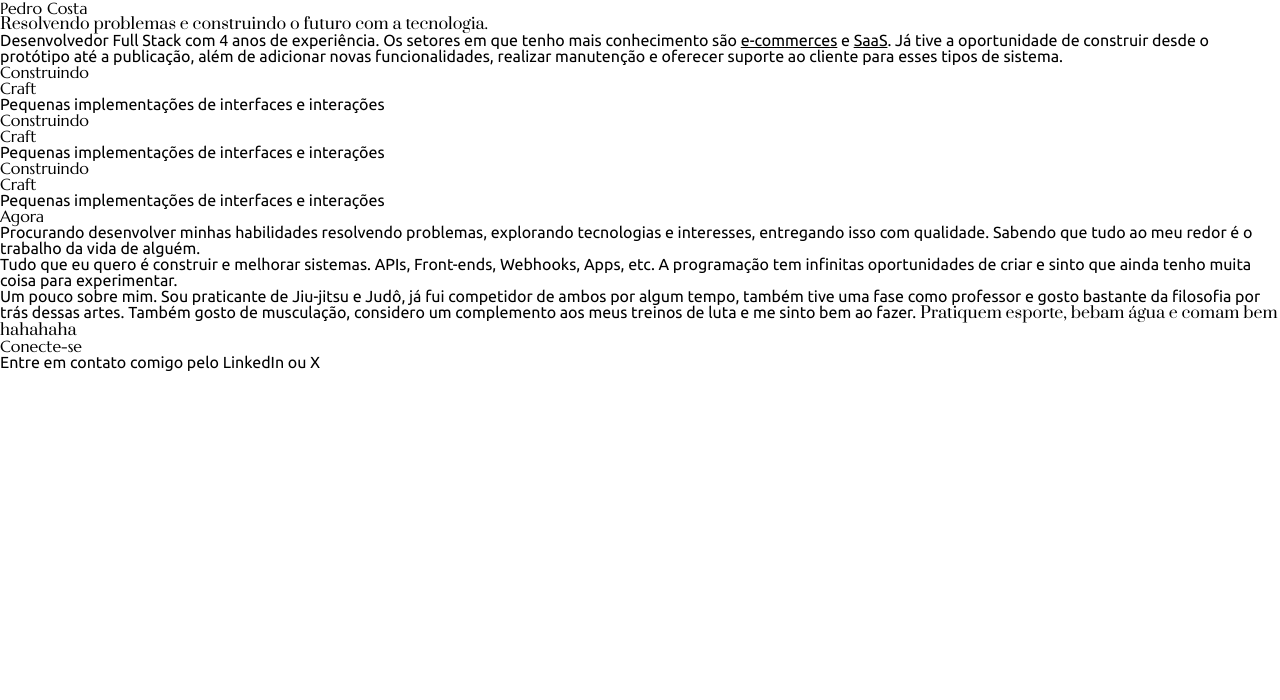
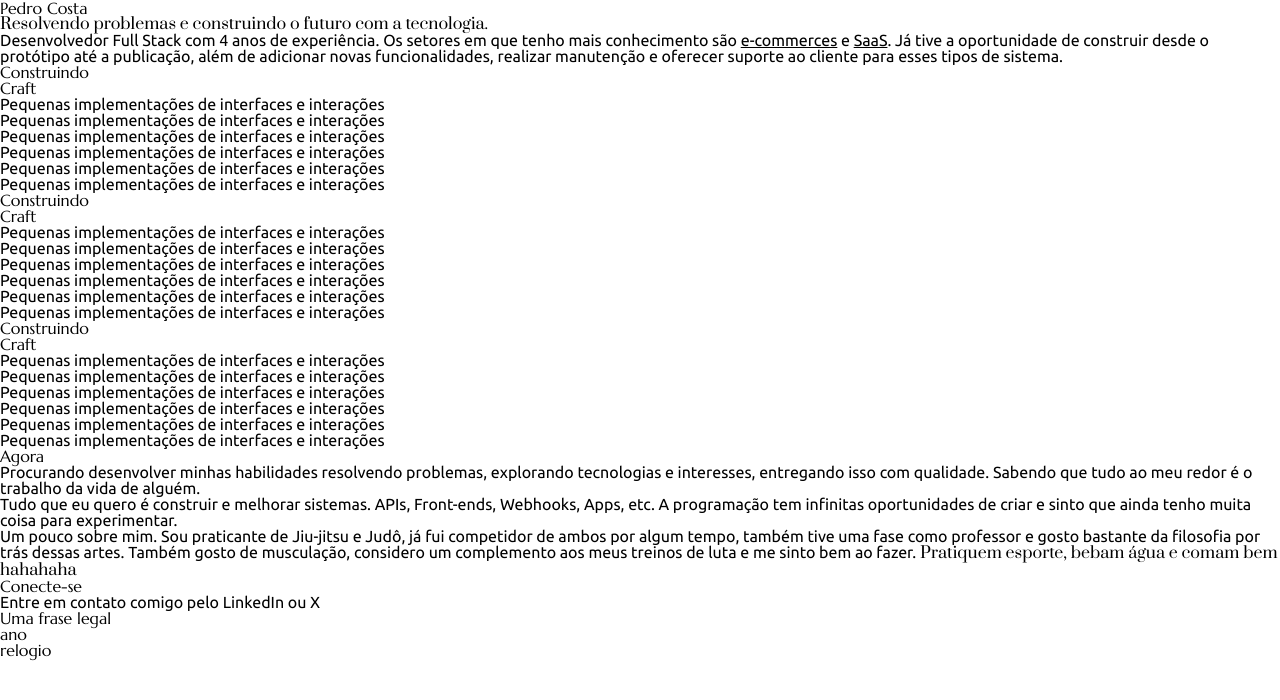
Before and after one commit to phmc99/portfolio, a Next.js app: page / in a window 1280 px wide. Shown: the top 700 px of the page. Built offline with nearby package versions, Linux system fonts and the light colour scheme.

Commit message:
WIP - Footer structure

```diff
--- a/src/app/layout.tsx
+++ b/src/app/layout.tsx
@@ -2,6 +2,7 @@ import type { Metadata } from "next";
 
 import "./globals.css";
 import { marcellus } from "./fonts";
+import Footer from "@/components/Footer";
 
 export const metadata: Metadata = {
   title: "Pedro Costa",
@@ -22,6 +23,8 @@ export default function RootLayout({
     >
       <body className="bg-zinc-100 dark:bg-zinc-900 text-zinc-900 dark:text-zinc-100">
         {children}
+
+        <Footer />
       </body>
     </html>
   );
--- a/src/app/page.tsx
+++ b/src/app/page.tsx
@@ -6,21 +6,23 @@ import Link from "next/link";
 export default function Home() {
   return (
     <main>
-      <section className="flex flex-col  justify-center gap-2 lg:w-1/2 max-w-[920px] lg:mx-auto px-6 pt-20 pb-10 md:px-16 lg:px-0">
+      <section className="flex flex-col justify-center gap-2 lg:w-1/2 max-w-[920px] lg:mx-auto px-6 pt-20 pb-10 md:px-16 lg:px-0">
         <h1 className={`${marcellus.className} text-2xl md:text-3xl`}>
           Pedro Costa
         </h1>
-        <p className={`${prata.className} text-sm md:text-base text-zinc-500`}>
+        <p className={`${prata.className} text-sm md:text-base text-zinc-400`}>
           Resolvendo problemas e construindo o futuro com a tecnologia.
         </p>
         <p className={`${ubuntu.className} text-sm/6 md:text-base/6 mt-4`}>
           <span className="font-bold">
             Desenvolvedor Full Stack com 4 anos de experiência.
           </span>{" "}
-          Os setores em que tenho mais conhecimento são <u>e-commerces</u> e{" "}
-          <u>SaaS</u>. Já tive a oportunidade de construir desde o protótipo até
-          a publicação, além de adicionar novas funcionalidades, realizar
-          manutenção e oferecer suporte ao cliente para esses tipos de sistema.
+          Os setores em que tenho mais conhecimento são{" "}
+          <u className="decoration-zinc-600">e-commerces</u> e{" "}
+          <u className="decoration-zinc-600">SaaS</u>. Já tive a oportunidade de
+          construir desde o protótipo até a publicação, além de adicionar novas
+          funcionalidades, realizar manutenção e oferecer suporte ao cliente
+          para esses tipos de sistema.
         </p>
       </section>
 
@@ -34,7 +36,7 @@ export default function Home() {
           Procurando desenvolver minhas habilidades resolvendo problemas,
           explorando tecnologias e interesses, entregando isso com qualidade.
           Sabendo que{" "}
-          <span className={`underline underline-offset-4`}>
+          <span className={`underline underline-offset-4 decoration-zinc-600`}>
             tudo ao meu redor é o trabalho da vida de alguém
           </span>
           .
@@ -63,7 +65,7 @@ export default function Home() {
         <p className={`${ubuntu.className} text-sm md:text-base`}>
           Entre em contato comigo pelo{" "}
           <Link
-            className="underline "
+            className="underline underline-offset-2 decoration-zinc-600"
             href={"https://www.linkedin.com/in/phmc99/"}
             target="__blank"
           >
@@ -71,7 +73,7 @@ export default function Home() {
           </Link>{" "}
           ou{" "}
           <Link
-            className="underline "
+            className="underline underline-offset-2 decoration-zinc-600"
             href={"https://x.com/pedrocostv"}
             target="__blank"
           >
--- a/src/components/Craft/index.tsx
+++ b/src/components/Craft/index.tsx
@@ -5,8 +5,25 @@ export default function Craft() {
     <div className="w-[80vw] max-w-64 lg:w-[99%] border-solid">
       <h6 className="text-sm text-zinc-500">Construindo</h6>
       <div className="py-3"></div>
-      <h2 className="text-lg">Craft</h2>
+      <h2 className="text-lg underline underline-offset-2 decoration-zinc-600">
+        Craft
+      </h2>
       <div className="py-0.5"></div>
+      <p className={`${ubuntu.className} text-zinc-400`}>
+        Pequenas implementações de interfaces e interações
+      </p>
+      <p className={`${ubuntu.className} text-zinc-400`}>
+        Pequenas implementações de interfaces e interações
+      </p>
+      <p className={`${ubuntu.className} text-zinc-400`}>
+        Pequenas implementações de interfaces e interações
+      </p>
+      <p className={`${ubuntu.className} text-zinc-400`}>
+        Pequenas implementações de interfaces e interações
+      </p>
+      <p className={`${ubuntu.className} text-zinc-400`}>
+        Pequenas implementações de interfaces e interações
+      </p>
       <p className={`${ubuntu.className} text-zinc-400`}>
         Pequenas implementações de interfaces e interações
       </p>
--- /dev/null
+++ b/src/components/Footer/index.tsx
@@ -0,0 +1,13 @@
+export default function Footer() {
+  return (
+    <footer className="w-full border-solid border-t-[1px] border-zinc-800">
+      <div className="flex justify-between lg:w-1/2 max-w-[920px] lg:mx-auto px-6 py-4 md:px-16 lg:px-0 text-sm">
+        <p>Uma frase legal</p>
+        <div className="flex gap-4">
+          <p>ano</p>
+          <p>relogio</p>
+        </div>
+      </div>
+    </footer>
+  );
+}
```
